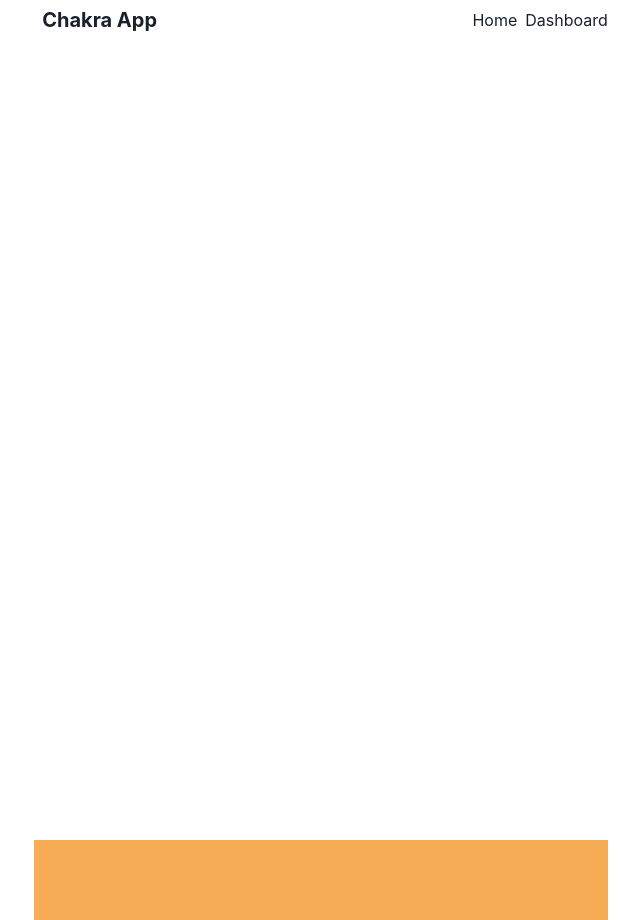
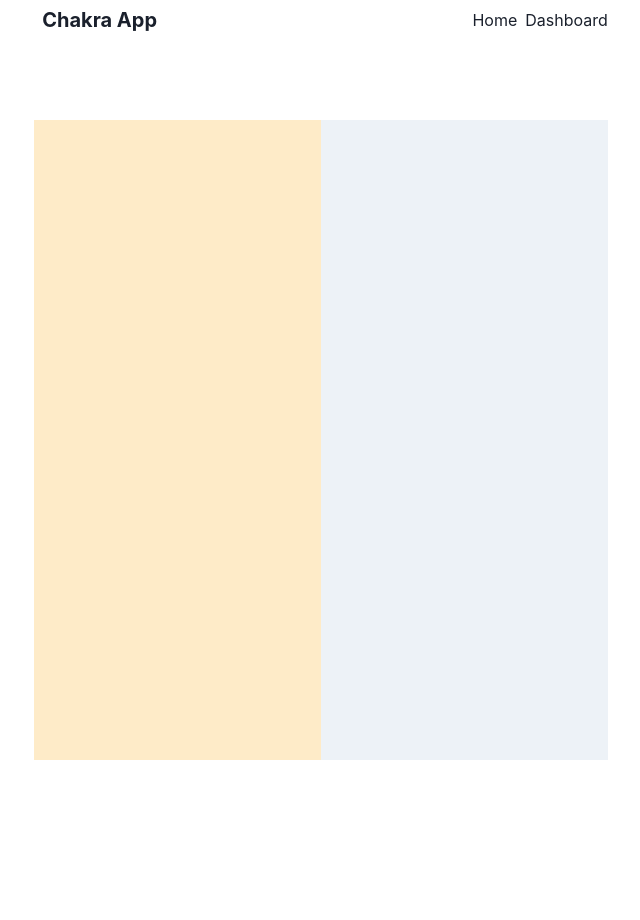
Before and after one commit to ankitsng0007/AnkitRepo, a React (Create React App) app in the folder RCT-101/Day-20/PSC/create-profile/: page / in a window 1280 px wide. Shown: the whole page, without its empty margins (319-959 px from the left). After the commit the page ends 840 px from the top, so only its background shows below. Built offline with nearby package versions, Linux system fonts and the light colour scheme.

Commit message:
file added

```diff
--- a/RCT-101/Day-20/PSC/create-profile/src/Components/Profile.jsx
+++ b/RCT-101/Day-20/PSC/create-profile/src/Components/Profile.jsx
@@ -1,7 +1,13 @@
+import { VStack } from "@chakra-ui/react";
 import React from "react";
 
 export const Profile=()=>{
     return(
-        <></>
+        <VStack
+        h="full"
+        w="full"
+        p={10}
+        alignItems="flex-start"
+        bg="gray.100"></VStack>
     )
 }
--- a/RCT-101/Day-20/PSC/create-profile/src/Components/ProfileForm.jsx
+++ b/RCT-101/Day-20/PSC/create-profile/src/Components/ProfileForm.jsx
@@ -8,6 +8,6 @@ export const ProfileForm=()=>{
         w="full"
         p={10}
         alignItems="flex-start"
-        bg="orange.300"></VStack>
+        bg="orange.100"></VStack>
     )
 }
--- a/RCT-101/Day-20/PSC/create-profile/src/Pages/Home.jsx
+++ b/RCT-101/Day-20/PSC/create-profile/src/Pages/Home.jsx
@@ -6,9 +6,10 @@ import { ProfileForm } from "../Components/ProfileForm";
 export const Home =()=>{
     return(
         <Container maxW="container.xl" p={0}>
-            <Flex h="100vh" py={20}></Flex>
-             <ProfileForm />
+            <Flex h="100vh" py={20}>
+            <ProfileForm />
              <Profile />
+            </Flex>
         </Container>
     )
 }
```
